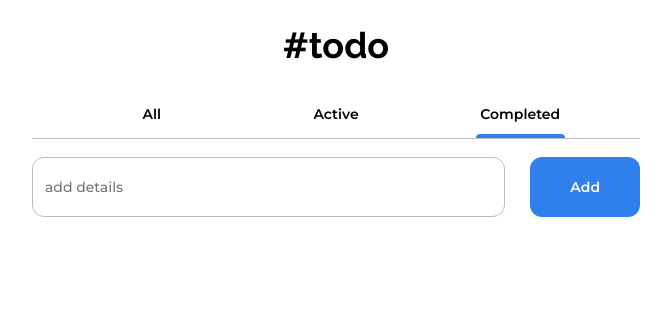
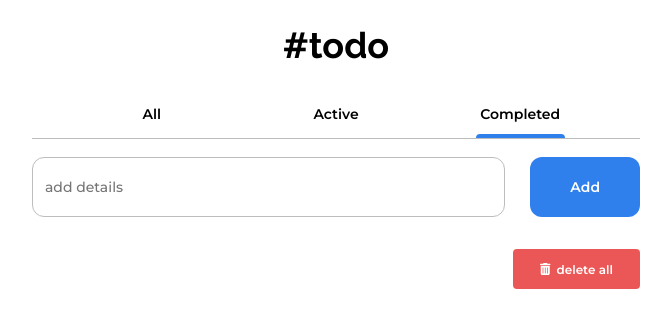
Before and after one commit to SharglutDev/dev-challenge-todo-app, a React (Create React App) app: page / in a window 1280 px wide. Both pictures are taken after a click on the item "Completed". Shown: the top 328 px of the page, without its empty margins (304-975 px from the left). Built offline with nearby package versions, Linux system fonts and the light colour scheme.

Commit message:
completed todo app with descending props

```diff
--- a/package.json
+++ b/package.json
@@ -3,6 +3,9 @@
   "version": "0.1.0",
   "private": true,
   "dependencies": {
+    "@fortawesome/fontawesome-svg-core": "^6.2.0",
+    "@fortawesome/free-solid-svg-icons": "^6.2.0",
+    "@fortawesome/react-fontawesome": "^0.2.0",
     "@testing-library/jest-dom": "^5.16.5",
     "@testing-library/react": "^13.4.0",
     "@testing-library/user-event": "^13.5.0",
--- a/public/index.html
+++ b/public/index.html
@@ -2,7 +2,6 @@
 <html lang="en">
   <head>
     <meta charset="utf-8" />
-    <link rel="icon" href="%PUBLIC_URL%/favicon.ico" />
     <meta name="viewport" content="width=device-width, initial-scale=1" />
     <meta name="theme-color" content="#000000" />
     <meta
--- a/src/App.css
+++ b/src/App.css
@@ -86,6 +86,13 @@
 
 .todo-item {
   display: flex;
+  justify-content: space-between;
+  align-items: center;
+  width: 100%;
+}
+
+.todo-content {
+  display: flex;
   align-items: center;
   gap: 7px;
 }
@@ -103,3 +110,17 @@
 .todo-done {
   text-decoration: line-through;
 }
+
+.btn-delete {
+  padding: 12px 27px;
+  font-family: Montserrat, sans-serif;
+  font-weight: 600;
+  font-size: 12px;
+  height: 40px;
+  color: #ffffff;
+  background-color: #eb5757;
+  border: none;
+  border-radius: 4px;
+  align-self: flex-end;
+  cursor: pointer;
+}
--- a/src/App.tsx
+++ b/src/App.tsx
@@ -1,4 +1,4 @@
-import { useState } from "react";
+import { useState, useEffect } from "react";
 import "./App.css";
 import "./index.css";
 import Filters from "./components/Filters";
@@ -10,10 +10,21 @@ import { TodoType } from "./data/todo";
 function App() {
   const [task, setTask] = useState<string>("");
   const [filter, setFilter] = useState<string>("All");
-  // const [checked, toggleChecked] = useState<boolean>(false);
+  const [todos, setTodos] = useState<TodoType[]>([]);
 
-  // TODO : repartir sur un objet Todo avec prop name et isCompleted
-  const [todos, setTodos] = useState<TodoType[]>([]);
+  useEffect(() => {
+    const savedTodos = localStorage.getItem("todos");
+    let loadedTodos: TodoType[] = [];
+    if (savedTodos) {
+      loadedTodos = JSON.parse(savedTodos);
+      setTodos(loadedTodos);
+    }
+  }, []);
+
+  useEffect(() => {
+    const jsonedTodos = JSON.stringify(todos);
+    localStorage.setItem("todos", jsonedTodos);
+  }, [todos]);
 
   return (
     <div className="container">
--- a/src/components/TodoForm.tsx
+++ b/src/components/TodoForm.tsx
@@ -10,12 +10,13 @@ interface TodoFormProps {
 
 export default function TodoForm(props: TodoFormProps) {
   const handleClick = () => {
-    let newTodo = { description: props.task, isCompleted: false };
+    const newTodo = {
+      id: new Date().getTime(),
+      description: props.task,
+      isCompleted: false,
+    };
+
     props.task.length > 0 && props.setTodos([...props.todos, newTodo]);
-    // if (props.task.length > 0) {
-    //   props.setAllTodos([...props.allTodos, props.task]);
-    //   props.setActiveTodos([...props.activeTodos, props.task]);
-    // }
     props.setTask("");
   };
 
--- a/src/components/Todos.tsx
+++ b/src/components/Todos.tsx
@@ -1,4 +1,6 @@
-import { ChangeEvent, Dispatch, SetStateAction } from "react";
+import { faTrashCan } from "@fortawesome/free-solid-svg-icons";
+import { FontAwesomeIcon } from "@fortawesome/react-fontawesome";
+import { Dispatch, SetStateAction } from "react";
 import { TodoType } from "../data/todo";
 import Input from "../models/Input";
 
@@ -18,55 +20,67 @@ const Todos = (props: TodoProps) => {
     filteredTodos = filteredTodos.filter((todo) => todo.isCompleted);
   }
 
-  const handleCheck = (e: ChangeEvent<HTMLInputElement>) => {
-    let currentCheckbox = [...props.todos].find(
-      (todo) => todo.description === e.currentTarget.value
-    );
-    currentCheckbox &&
-      (e.currentTarget.checked
-        ? (currentCheckbox.isCompleted = true)
-        : (currentCheckbox.isCompleted = false));
+  const handleCheck = (id: number) => {
+    const updatedTodos = [...props.todos].map((todo) => {
+      if (todo.id === id) todo.isCompleted = !todo.isCompleted;
+      return todo;
+    });
+    props.setTodos(updatedTodos);
+  };
 
-    // let updatedCompletedTodo: string[]
-    // if (e.currentTarget.checked) {
-    //   props.setCompletedTodos([
-    //     ...props.completedTodos,
-    //     ...props.allTodos.filter((todo) => todo === e.currentTarget.value),
-    //   ]);
-    //   props.setActiveTodos(
-    //     [...props.activeTodos].filter((todo) => todo !== e.currentTarget.value)
-    //   );
-    // } else {
-    //   props.setCompletedTodos(
-    //     [...props.completedTodos].filter(
-    //       (todo) => todo !== e.currentTarget.value
-    //     )
-    //   );
-    //   props.setActiveTodos([
-    //     ...props.activeTodos,
-    //     ...props.allTodos.filter((todo) => todo === e.currentTarget.value),
-    //   ]);
-    // }
+  const handleDeleteTodo = (id: number) => {
+    const updatedTodos = [...props.todos].filter((todo) => todo.id !== id);
+
+    props.setTodos(updatedTodos);
+  };
+
+  const handleDeleteAll = () => {
+    const updatedTodos = [...props.todos].filter((todo) => !todo.isCompleted);
+
+    props.setTodos(updatedTodos);
   };
 
   return (
     <div className="todos-container">
       <ul className="todos-list">
-        {filteredTodos.map((todo, index) => (
-          <li key={`${todo}-${index}`} className="todo-item">
+        {filteredTodos.map((todo) => (
+          <li key={todo.id} className="todo-item">
+            <div className="todo-content">
               <Input
                 inputType="checkbox"
                 inputName="todo"
                 className="todo-input"
                 value={todo.description}
                 checked={todo.isCompleted}
-              handleChange={handleCheck}
+                handleChange={() => handleCheck(todo.id)}
               />
-            <label className="todo-description" htmlFor="todo">
+              <label
+                className={`todo-description ${
+                  todo.isCompleted && `todo-done`
+                }`}
+                htmlFor="todo"
+              >
                 {todo.description}
               </label>
+            </div>
+            {props.filter === "Completed" && (
+              <FontAwesomeIcon
+                icon={faTrashCan}
+                style={{ color: "grey", padding: "0 10px", cursor: "pointer" }}
+                onClick={() => handleDeleteTodo(todo.id)}
+              />
+            )}
           </li>
         ))}
+        {props.filter === "Completed" && (
+          <button className="btn-delete" onClick={handleDeleteAll}>
+            <FontAwesomeIcon
+              icon={faTrashCan}
+              style={{ color: "white", paddingRight: "6px" }}
+            />
+            delete all
+          </button>
+        )}
       </ul>
     </div>
   );
--- a/src/data/todo.ts
+++ b/src/data/todo.ts
@@ -1,4 +1,5 @@
 export interface TodoType {
+  id: number;
   description: string;
   isCompleted: boolean;
 }
```
Also changed, not shown: 1 other file (tests, documents, lock files or other folders). Lines whose indentation alone changed are shown as unchanged.
